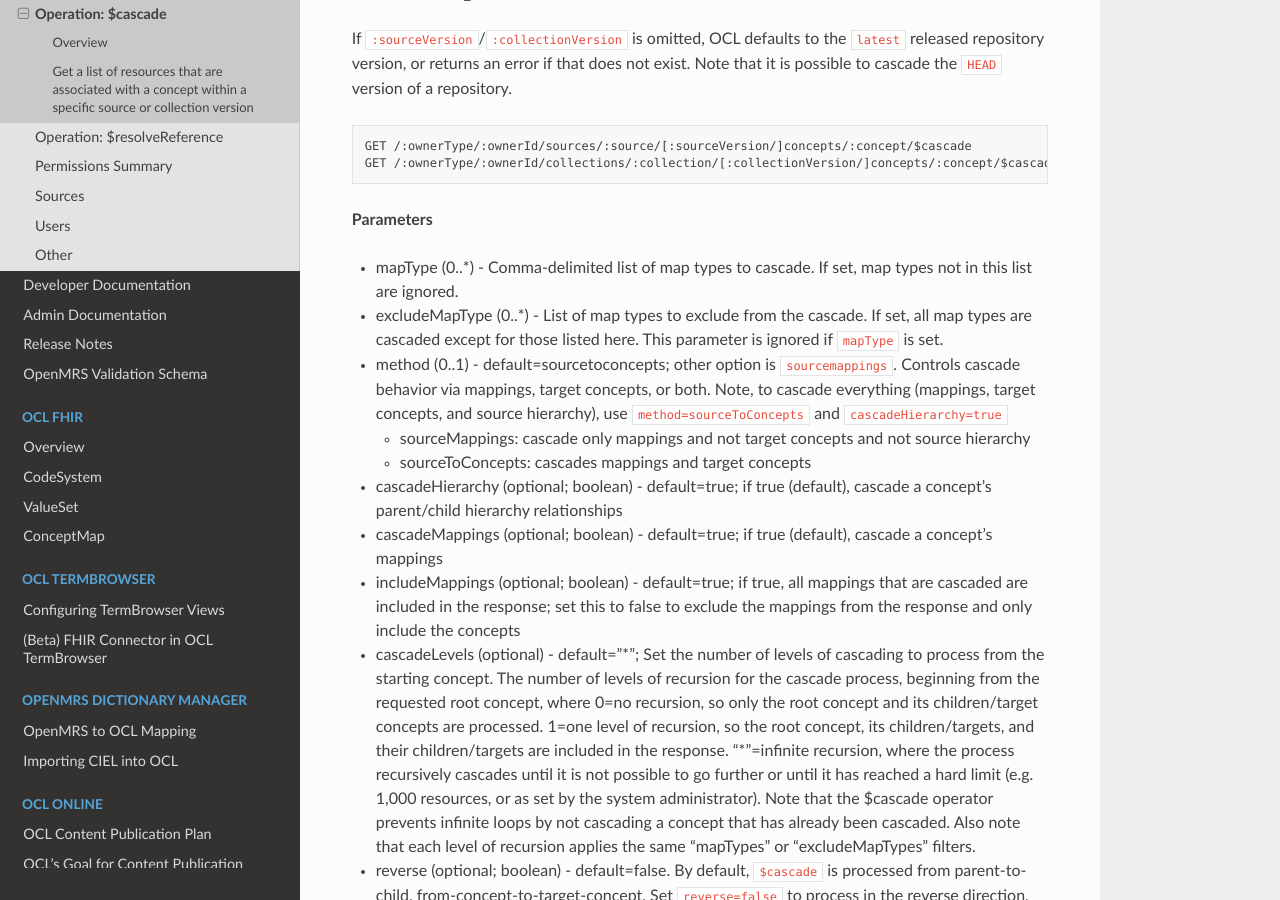
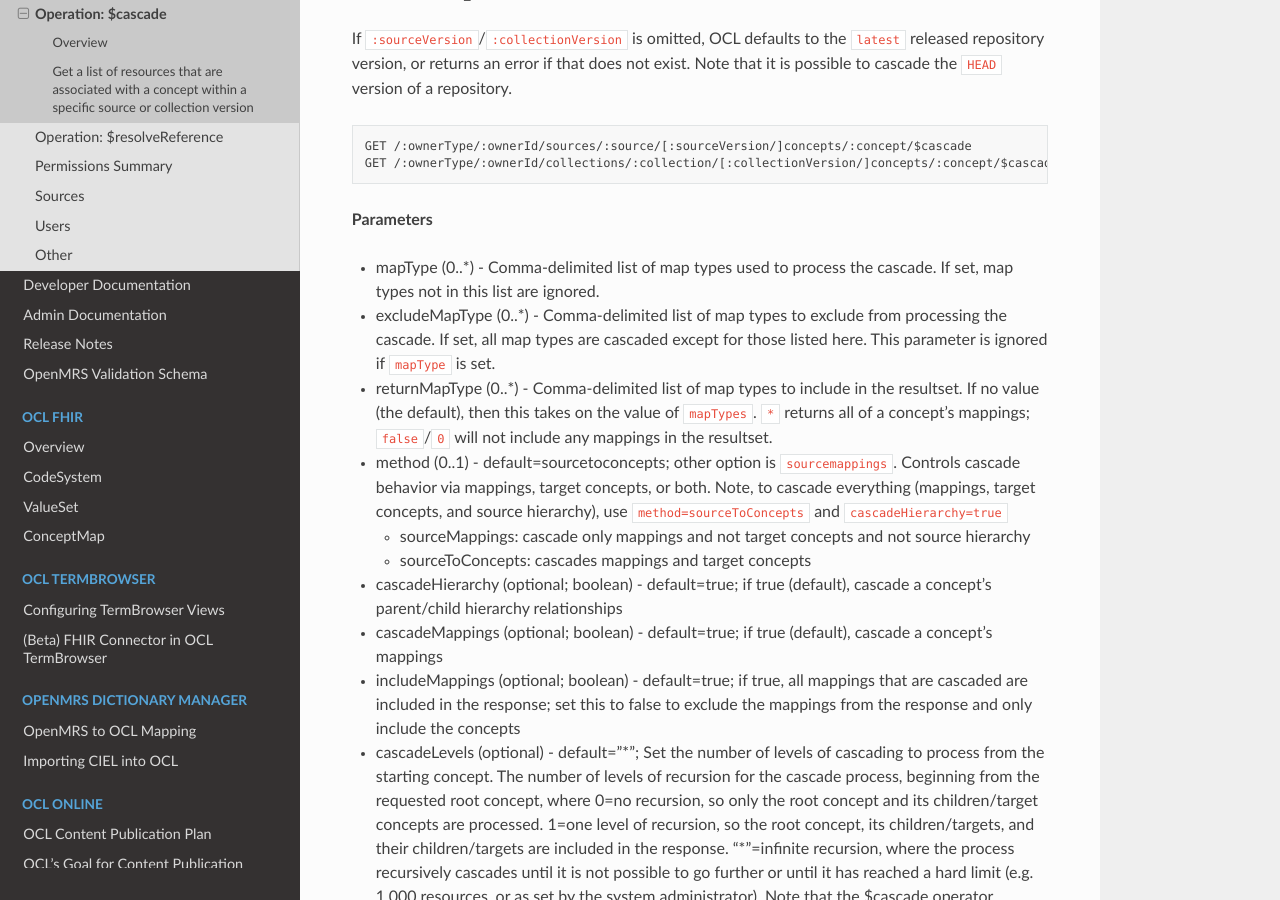
Before and after one commit to OpenConceptLab/ocl-docs, a Sphinx documentation site: the page built from docs/source/oclapi/apireference/cascade.md, in a window 1280 px wide and 900 px high, scrolled down 446 px. Built offline with Sphinx 7.4.7 and the Read the Docs theme 2.0.0, drawn with Linux system fonts in a browser that asks for light colours.

Commit message:
Added returnMapTypes

````diff
--- a/docs/source/oclapi/apireference/cascade.md
+++ b/docs/source/oclapi/apireference/cascade.md
@@ -13,8 +13,9 @@
 ```
 
 **Parameters**
-* mapType (0..\*) - Comma-delimited list of map types to cascade. If set, map types not in this list are ignored.
-* excludeMapType (0..\*) - List of map types to exclude from the cascade. If set, all map types are cascaded except for those listed here. This parameter is ignored if `mapType` is set.
+* mapType (0..\*) - Comma-delimited list of map types used to process the cascade. If set, map types not in this list are ignored.
+* excludeMapType (0..\*) - Comma-delimited list of map types to exclude from processing the cascade. If set, all map types are cascaded except for those listed here. This parameter is ignored if `mapType` is set.
+* returnMapType (0..\*) - Comma-delimited list of map types to include in the resultset. If no value (the default), then this takes on the value of `mapTypes`. `*` returns all of a concept’s mappings; `false`/`0` will not include any mappings in the resultset.
 * method (0..1) - default=sourcetoconcepts; other option is `sourcemappings`. Controls cascade behavior via mappings, target concepts, or both. Note, to cascade everything (mappings, target concepts, and source hierarchy), use `method=sourceToConcepts` and `cascadeHierarchy=true`
   * sourceMappings: cascade only mappings and not target concepts and not source hierarchy
   * sourceToConcepts: cascades mappings and target concepts
````
